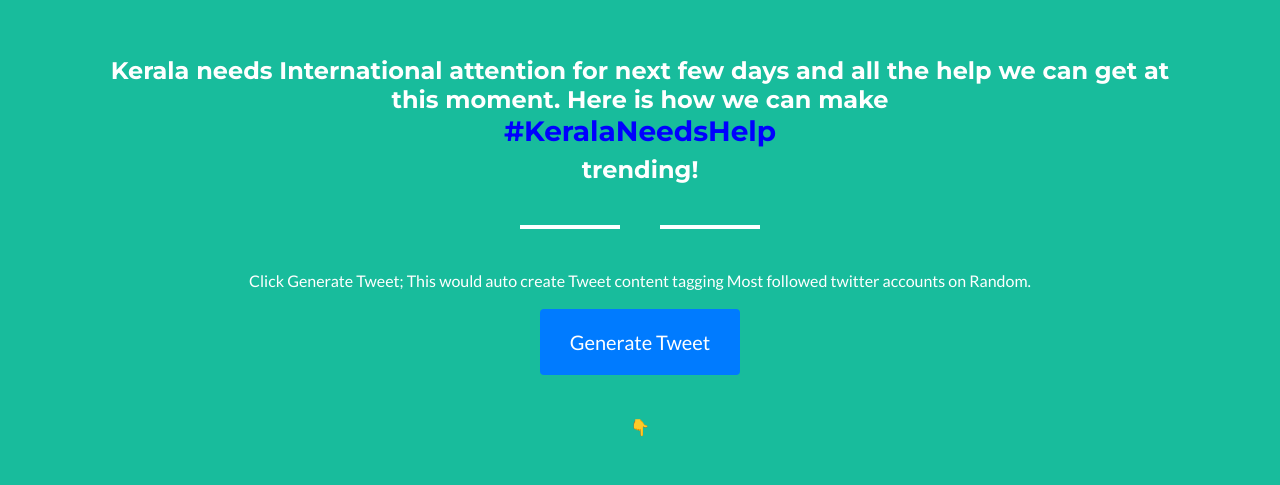
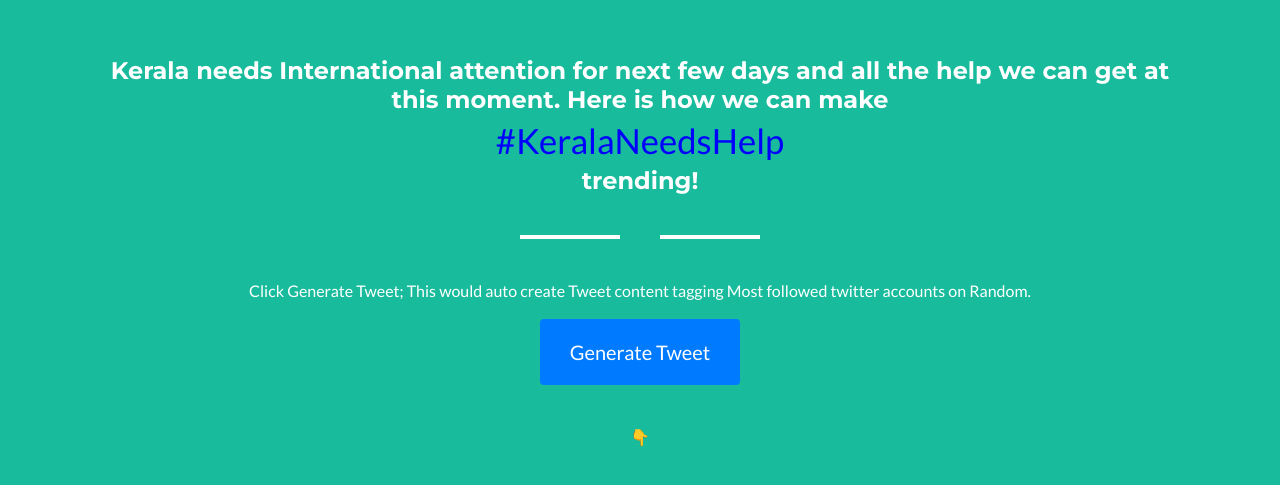
Before and after one commit to rebuildkerala/rebuildkerala.github.io, a plain HTML site: page index.html in a window 1280 px wide. Shown: the part 145-630 px from the top of the page. Drawn offline with nearby package versions, Linux system fonts and the light colour scheme.

Commit message:
Update index.html
hyperlinked

```diff
--- a/index.html
+++ b/index.html
@@ -45,7 +45,7 @@
     <!-- Header -->
     <header class="masthead bg-primary text-white text-center" style="height: 150vh;">
       <div class="container">
-        <h4 class="text mb-0">Kerala needs International attention for next few days and all the help we can get at this moment. Here is how we can make </h4><h3 style="color: blue">#KeralaNeedsHelp</h3><h4>trending!</h4>
+        <h4 class="text mb-0">Kerala needs International attention for next few days and all the help we can get at this moment. Here is how we can make </h4><a href="https://twitter.com/intent/tweet?hashtags=KeralaNeedsHelp" style="color: blue; font-size: 2.17em">#KeralaNeedsHelp</a><h4>trending!</h4>
         <hr class="star-light">
         <p class="mobile">Click Generate Tweet; This would auto create Tweet content tagging Most followed twitter accounts on Random.</p>
         <a href="#" class="btn btn-primary btn-xl generate" style="background-color: #007bff;border-color: #007bff; color:white; margin-bottom: 20px; ">Generate Tweet</a>
```
